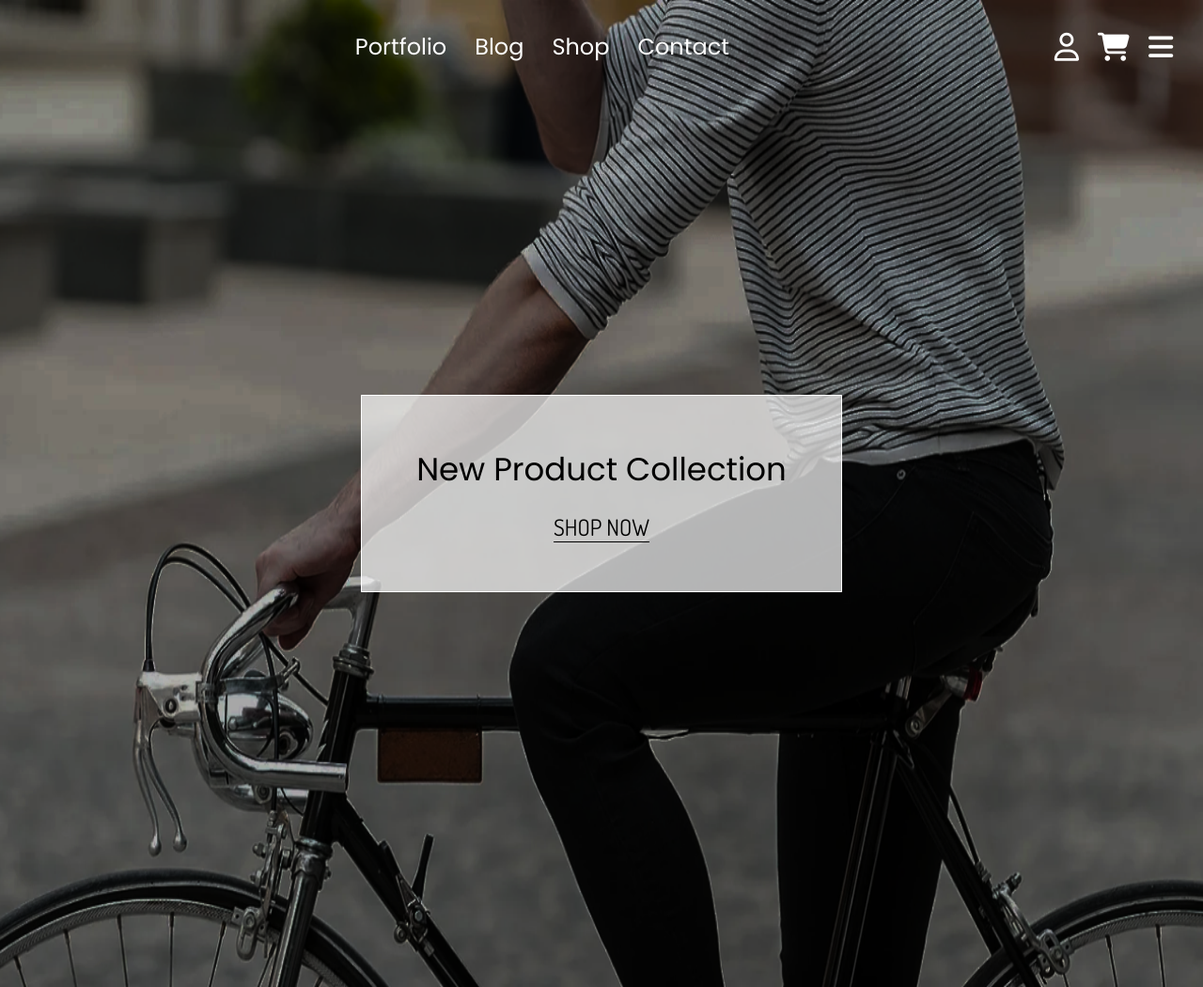
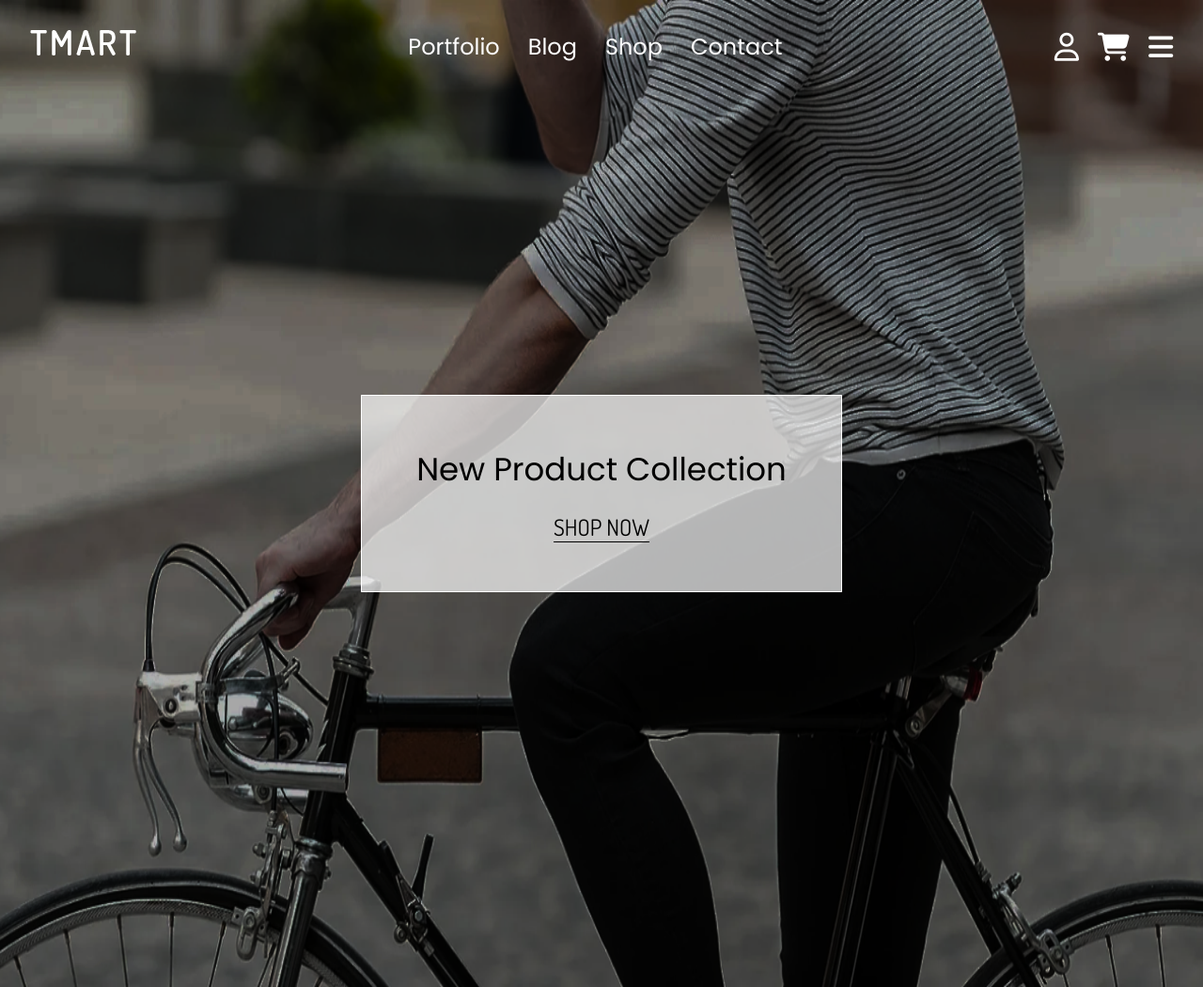
Before and after one commit to Akasi-M-P/Ecommerce-website, a plain HTML site: page index.html in a window 1280 px wide. Shown: the top 1050 px of the page at 94% size. Drawn offline with nearby package versions, Linux system fonts and the light colour scheme; the site is published under a folder, as on GitHub Pages, so addresses that start at the root find nothing; files whose address does not match are found by name; a web font is replaced by a local one.

Commit message:
reviewed navbar logo url

```diff
--- a/index.html
+++ b/index.html
@@ -19,7 +19,7 @@
             <!-- Container for the website logo, links and icons -->
             <header class="navbar-container">
                 <!-- Container for the website logo-->
-                <div class="logo-container"><img class="logo" src="/assets/images/logo_white.png" alt=""></div>
+                <div class="logo-container"><img class="logo" src="./assets/images/logo_white.png" alt=""></div>
                 <!-- Container for the navigation links -->
                 <div class="nav_links-container">
                     <ul>
```
